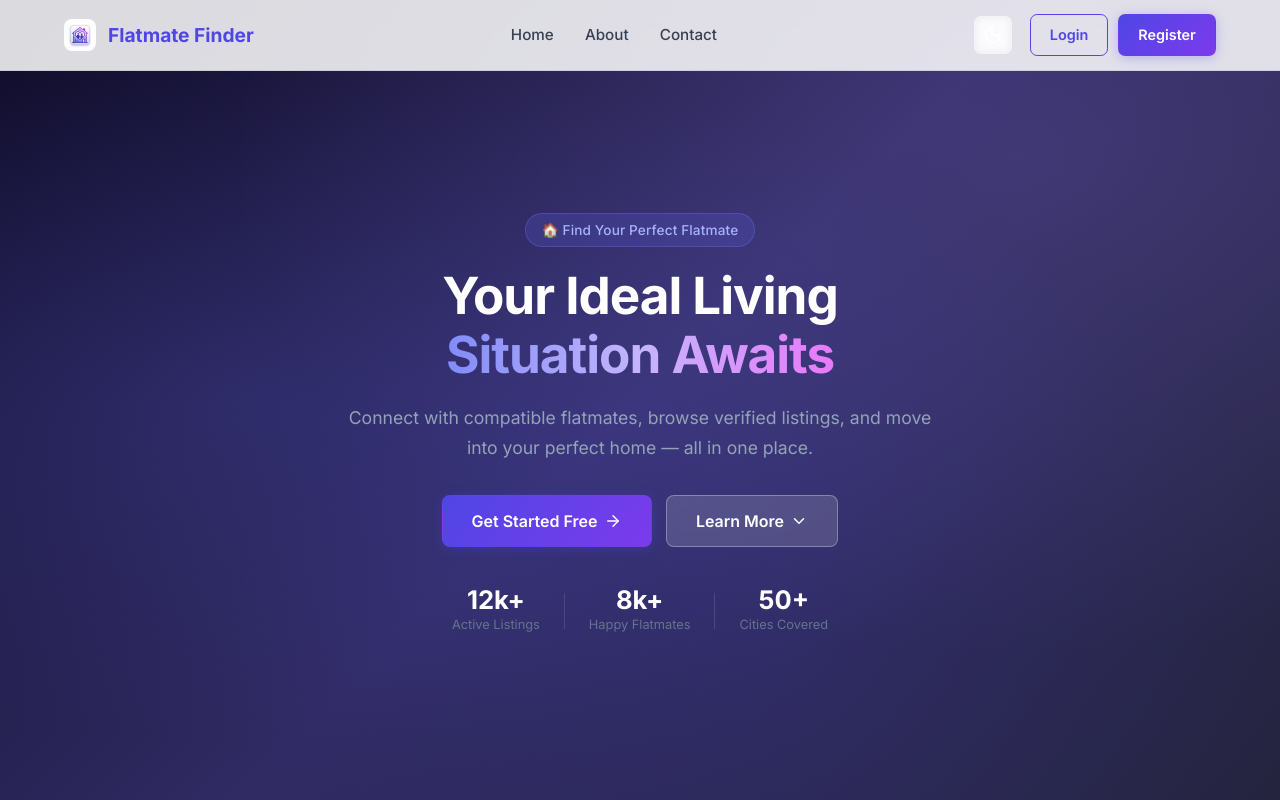
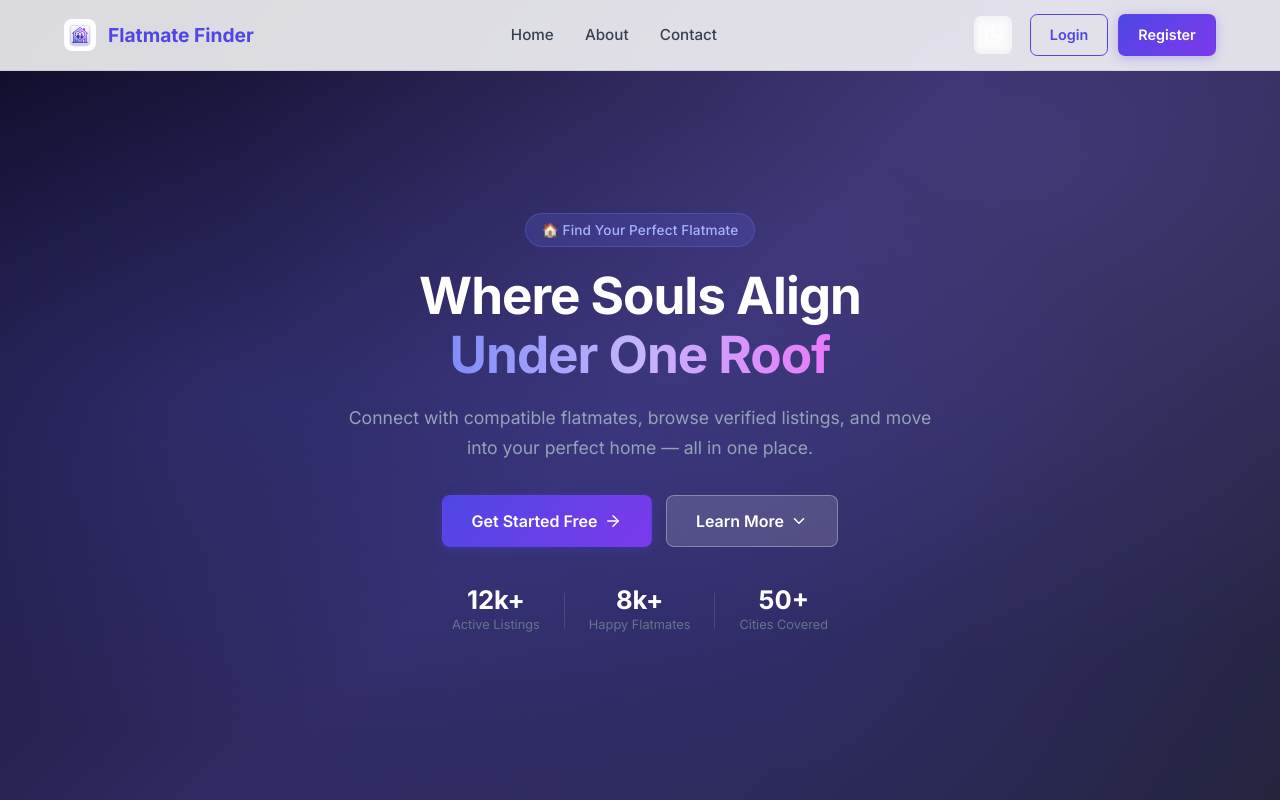
Before and after one commit to Gkchvcg/Flatmate-Finder, a React (Vite) app in the folder frontend/: page / in a window 1280 px wide. Shown: the top 800 px of the page. Built offline with nearby package versions, Linux system fonts and the light colour scheme; no server answers.

Commit message:
Updated Hero title to: Where Souls Align Under One Roof.

```diff
--- a/frontend/src/pages/LandingPage.jsx
+++ b/frontend/src/pages/LandingPage.jsx
@@ -92,8 +92,8 @@ const LandingPage = () => {
             animate={{ opacity: 1, y: 0 }}
             transition={{ delay: 0.3, duration: 0.6 }}
           >
-            Your Ideal Living <br />
-            <span className="lnd-gradient-text">Situation Awaits</span>
+            Where Souls Align <br />
+            <span className="lnd-gradient-text">Under One Roof</span>
           </motion.h1>
           <motion.p
             className="lnd-hero-sub"
```
